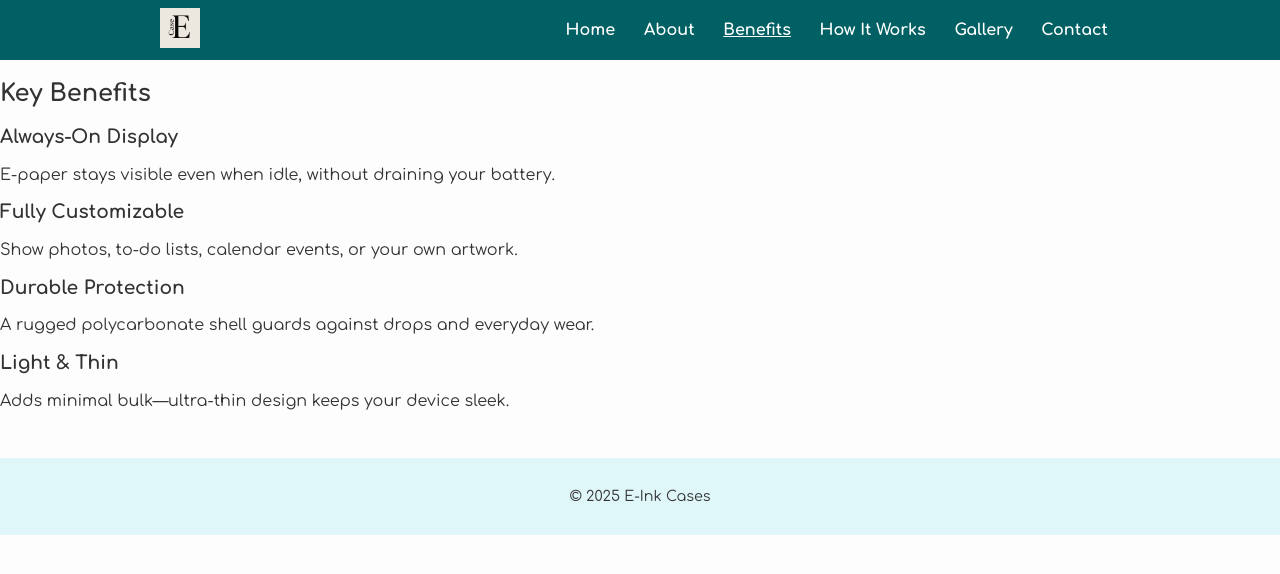
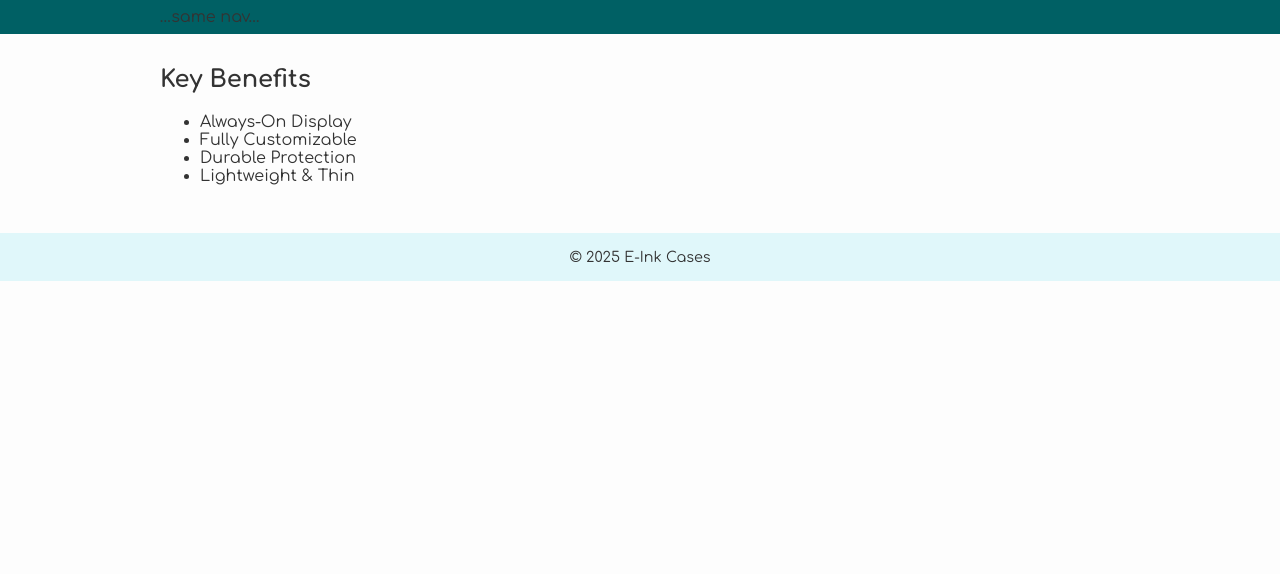
Before and after one commit to dills239/E-Case, a plain HTML site: page benefits.html in a window 1280 px wide. Drawn offline with Linux system fonts and the light colour scheme.

Commit message:
Update benefits.html

```diff
--- a/benefits.html
+++ b/benefits.html
@@ -1,61 +1,27 @@
 <!DOCTYPE html>
 <html lang="en">
 <head>
-  <meta charset="UTF-8" />
-  <meta name="viewport" content="width=device-width, initial-scale=1" />
+  <meta charset="UTF-8">
+  <meta name="viewport" content="width=device-width, initial-scale=1">
   <title>Benefits – E-Ink Cases</title>
-  <link rel="stylesheet" href="style.css" />
+  <link rel="stylesheet" href="style.css">
 </head>
 <body>
   <header>
-    <nav>
-      <div class="logo">
-        <img src="assets/logo.png" alt="E-Ink Cases Logo" />
-      </div>
-      <div class="menu">
-        <a href="index.html">Home</a>
-        <a href="about.html">About</a>
-        <a href="benefits.html" class="active">Benefits</a>
-        <a href="features.html">How It Works</a>
-        <a href="gallery.html">Gallery</a>
-        <a href="contact.html">Contact</a>
-      </div>
-    </nav>
+    <nav>…same nav…</nav>
   </header>
-
-  <section id="benefits">
-    <h1>Key Benefits</h1>
-    <div class="card-grid">
-      <div class="card">
-        <h3>Always-On Display</h3>
-        <p>
-          E-paper stays visible even when idle, without draining your battery.
-        </p>
-      </div>
-      <div class="card">
-        <h3>Fully Customizable</h3>
-        <p>
-          Show photos, to-do lists, calendar events, or your own artwork.
-        </p>
-      </div>
-      <div class="card">
-        <h3>Durable Protection</h3>
-        <p>
-          A rugged polycarbonate shell guards against drops and everyday wear.
-        </p>
-      </div>
-      <div class="card">
-        <h3>Light & Thin</h3>
-        <p>
-          Adds minimal bulk—ultra-thin design keeps your device sleek.
-        </p>
-      </div>
-    </div>
-  </section>
-
-  <footer>
-    <p>&copy; 2025 E-Ink Cases</p>
-  </footer>
+  <main>
+    <section id="benefits">
+      <h1>Key Benefits</h1>
+      <ul>
+        <li>Always-On Display</li>
+        <li>Fully Customizable</li>
+        <li>Durable Protection</li>
+        <li>Lightweight &amp; Thin</li>
+      </ul>
+    </section>
+  </main>
+  <footer>&copy; 2025 E-Ink Cases</footer>
   <script src="script.js"></script>
 </body>
 </html>
```
